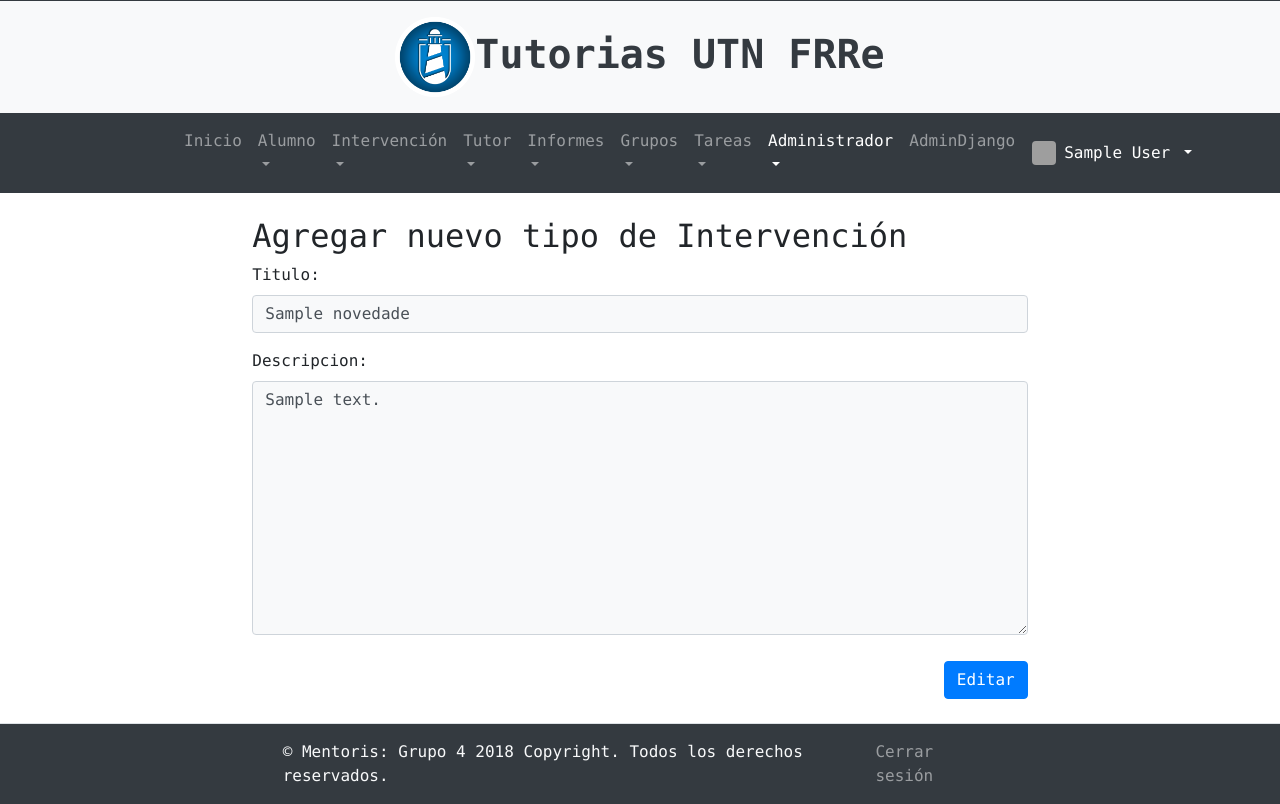
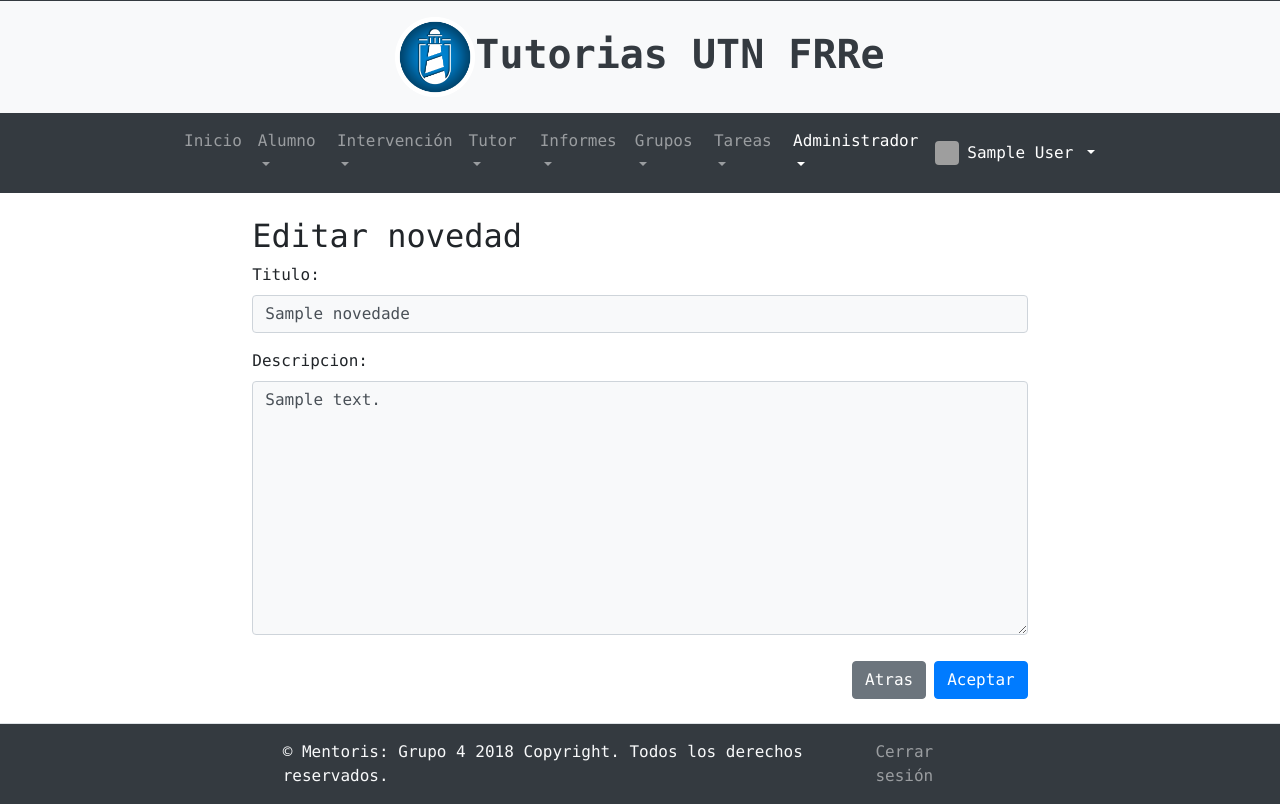
Before and after one commit to cipiasentini/mentoris, a Django app: page /menu/editar/novedad/1/ in a window 1280 px wide. Run offline with Django 3.2, Linux system fonts and the light colour scheme; a user stored in the database is signed in; tables that the repository leaves empty hold one stand-in row (values such as "Sample post"); some libraries are stand-ins or nearby versions; some web fonts are replaced; grey boxes are pictures that could not be loaded.

Commit message:
Arreglos medio que finales.

```diff
--- a/menu/forms.py
+++ b/menu/forms.py
@@ -194,6 +194,7 @@
         widgets = {
             'tutor_asignado': Select2Widget,
             'fecha_alta': DatePickerInput(format='%Y-%m-%d'),
+            'estado': Select2Widget(choices=(('Abierta', 'Abierta'), ('Cerrada', 'Cerrada'))),
         }
 
 class editarIntervencionForm(ModelForm):
--- a/menu/models.py
+++ b/menu/models.py
@@ -32,7 +32,7 @@
 class Alumno(Persona):
     # legajo = models.IntegerField(unique=True, blank=True)
     legajo = models.IntegerField(unique=True, blank=True, null=True)
-    situacion_riesgo = models.CharField(max_length=60, null=True, blank=True, default='Ninguna')
+    situacion_riesgo = models.CharField(max_length=60, null=True, blank=True, default='No')
     observaciones = models.TextField(null=True, blank=True)
 
     def __str__(self):
--- a/menu/templates/menu/alta-novedad.html
+++ b/menu/templates/menu/alta-novedad.html
@@ -6,12 +6,12 @@
     {% block warning %}
         {% if not_found %}
             <div id="separador" class="alert alert-danger" role="alert">
-                Error al agregar novedad.
+                Error durante el alta de la novedad.
             </div>
         {% endif %}
         {% if success %}
             <div id="separador" class="alert alert-success" role="alert">
-                La novedad {{ novedad.titulo }} fue agregada correctamente.
+                La novedad <b>{{ novedad.titulo }}</b> fue agregada correctamente.
             </div>
         {% endif %}
     {% endblock %}
--- a/menu/templates/menu/editar-alumno.html
+++ b/menu/templates/menu/editar-alumno.html
@@ -11,7 +11,7 @@
         {% endif %}
         {% if success %}
             <div id="separador" class="alert alert-success" role="alert">
-                El alumno {{ alumno.nombre }} fue editado correctamente.
+                El alumno {{ alumno_inst.nombre }} fue editado correctamente.
             </div>
         {% endif %}
     {% endblock %}
@@ -20,6 +20,7 @@
         {% csrf_token %}
         {% include 'common/form_template.html' with form=form %}
         <button type="submit" style="margin-top: 10px; float: right;" class="btn btn-primary">Aceptar</button>
+        <a class="btn btn-secondary pull-right mr-2" style="margin-top: 10px!important;" href="{% url 'menu:buscar-alumno' %}">Atras</a>
     </form>
 
 {% endblock %}
--- a/menu/templates/menu/editar-novedad.html
+++ b/menu/templates/menu/editar-novedad.html
@@ -1,28 +1,29 @@
 {% extends "menu/index.html" %}
 
-{% block title %}<title>Tutorías: Editar novedad del panel de novedades</title>{% endblock %}
+{% block title %}<title>Tutorías: Editar novedad</title>{% endblock %}
 
 {% block content %}
     {% block warning %}
         {% if not_found %}
             <div id="separador" class="alert alert-danger" role="alert">
-                Tipo de intervencion invalida o existente.
+                Error durante la edición de la novedad.
             </div>
         {% endif %}
         {% if success %}
             <div id="separador" class="alert alert-success" role="alert">
-                El tipo de intervencion {{ tipo_intervencion.descripcion }} fue agregada correctamente.
+                La novedad <b>{{ novedad.titulo }}</b> fue editada correctamente.
             </div>
         {% endif %}
     {% endblock %}
     <div class="container">
-        <h2>Agregar nuevo tipo de Intervención</h2>
+        <h2>Editar novedad</h2>
         <div class="row">
             <div class="col">
                 <form method="post">
                     {% csrf_token %}
                     {% include 'common/form_template.html' with form=form %}
-                    <button type="submit" style="margin-top: 10px; float: right;" class="btn btn-primary">Editar</button>
+                    <button type="submit" style="margin-top: 10px; float: right;" class="btn btn-primary">Aceptar</button>
+                    <a class="btn btn-secondary pull-right mr-2" style="margin-top: 10px!important;" href="{% url 'menu:panel-novedades' %}">Atras</a>
                 </form>
             </div>
         </div>
--- a/menu/templates/menu/editar-tarea.html
+++ b/menu/templates/menu/editar-tarea.html
@@ -24,6 +24,7 @@
                     {% csrf_token %}
                     {% include 'common/form_template.html' with form=form %}
                     <button type="submit" style="margin-top: 10px; float: right;" class="btn btn-primary">Aceptar</button>
+                    <a class="btn btn-secondary pull-right mr-2" style="margin-top: 10px!important;" href="{% url 'menu:agenda-tareas' year=tarea.fecha_alta.year month=tarea.fecha_alta.month day=tarea.fecha_alta.day %}">Atras</a>
                 </form>
 {#            </div>#}
 {#        </div>#}
--- a/menu/templates/menu/editar-tutor.html
+++ b/menu/templates/menu/editar-tutor.html
@@ -21,6 +21,7 @@
         {% csrf_token %}
         {% include 'common/form_template.html' with form=form %}
         <button type="submit" style="margin-top: 10px; float: right;" class="btn btn-primary">Aceptar</button>
+        <a class="btn btn-secondary pull-right mr-2" style="margin-top: 10px!important;" href="{% url 'menu:buscar-tutor' %}">Atras</a>
     </form>
 
 {% endblock %}
--- a/menu/templates/menu/index.html
+++ b/menu/templates/menu/index.html
@@ -146,11 +146,11 @@
                                     </div>
                                 </li>
                             {% endif %}
-                            {% if user.is_staff %}
-                                <li class="nav-item">
-                                    <a class="nav-link" href="/admin">AdminDjango</a>
-                                </li>
-                            {% endif %}
+{#                            {% if user.is_staff %}#}
+{#                                <li class="nav-item">#}
+{#                                    <a class="nav-link" href="/admin">AdminDjango</a>#}
+{#                                </li>#}
+{#                            {% endif %}#}
                         </ul>
                         <ul class="navbar-nav ml-auto">
                             {% if user.is_authenticated %}
--- a/menu/templates/menu/panel-novedades.html
+++ b/menu/templates/menu/panel-novedades.html
@@ -5,12 +5,12 @@
     {% block warning %}
         {% if not_found %}
             <div id="separador" class="alert alert-danger" role="alert">
-                Error con novedad
+                Error durante el alta de la novedad.
             </div>
         {% endif %}
         {% if success %}
             <div id="separador" class="alert alert-success" role="alert">
-                El tipo de intervencion {{ tipo_intervencion.descripcion }} fue agregada correctamente.
+                La novedad {{ novedad.titulo }} fue agregada correctamente.
             </div>
         {% endif %}
     {% endblock %}
--- a/menu/views.py
+++ b/menu/views.py
@@ -511,7 +511,7 @@
             )
             Novedades.save(nueva_novedad)
             form = agregarNovedadForm()
-            return render(request, 'menu/alta-novedad.html', {'form': form, 'alumno': nueva_novedad, 'success': True, 'nbar': 'administrador'})
+            return render(request, 'menu/alta-novedad.html', {'form': form, 'novedad': nueva_novedad, 'success': True, 'nbar': 'administrador'})
     else:
         form = agregarNovedadForm()
         return render(request, 'menu/alta-novedad.html', {'form': form, 'nbar': 'administrador'})
@@ -528,7 +528,7 @@
         form = editarNovedadForm(request.POST, instance=novedad)
         if form.is_valid():
             form.save()
-            return render(request, 'menu/editar-novedad.html', {'form': form, 'success': True, 'novedad_inst': novedad, 'nbar': 'administrador'})
+            return render(request, 'menu/editar-novedad.html', {'form': form, 'success': True, 'novedad': novedad, 'nbar': 'administrador'})
         else:
             form = editarNovedadForm(instance=novedad)
     return render(request, 'menu/editar-novedad.html', {'form': form, 'nbar': 'administrador'})
@@ -647,4 +647,4 @@
             return render(request, 'menu/tarea.html', {'form': form, 'success': True, 'tarea': tarea, 'nbar': 'tareas'})
         else:
             form = editarTareaForm(instance=tarea)
-    return render(request, 'menu/editar-tarea.html', {'form': form, 'nbar': 'tareas'})
+    return render(request, 'menu/editar-tarea.html', {'form': form, 'tarea': tarea, 'nbar': 'tareas'})
```
Also changed, not shown: menu/templates/menu/alta-tutor-personalizada.html (+8 -24 lines), menu/templates/menu/buscar-tutor.html (+10 -10 lines), menu/templates/menu/editar-intervencion.html (+6 -11 lines), README.md.
